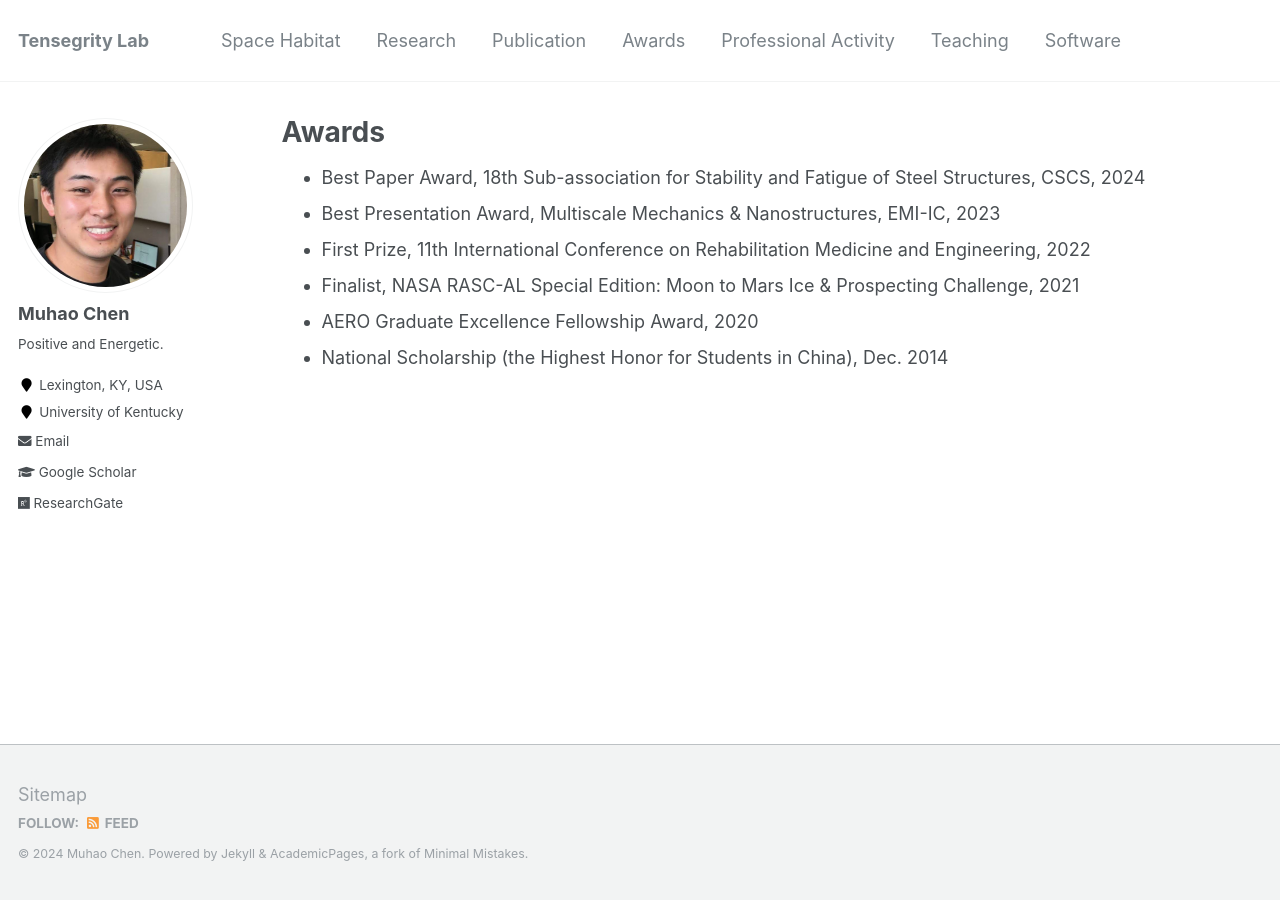
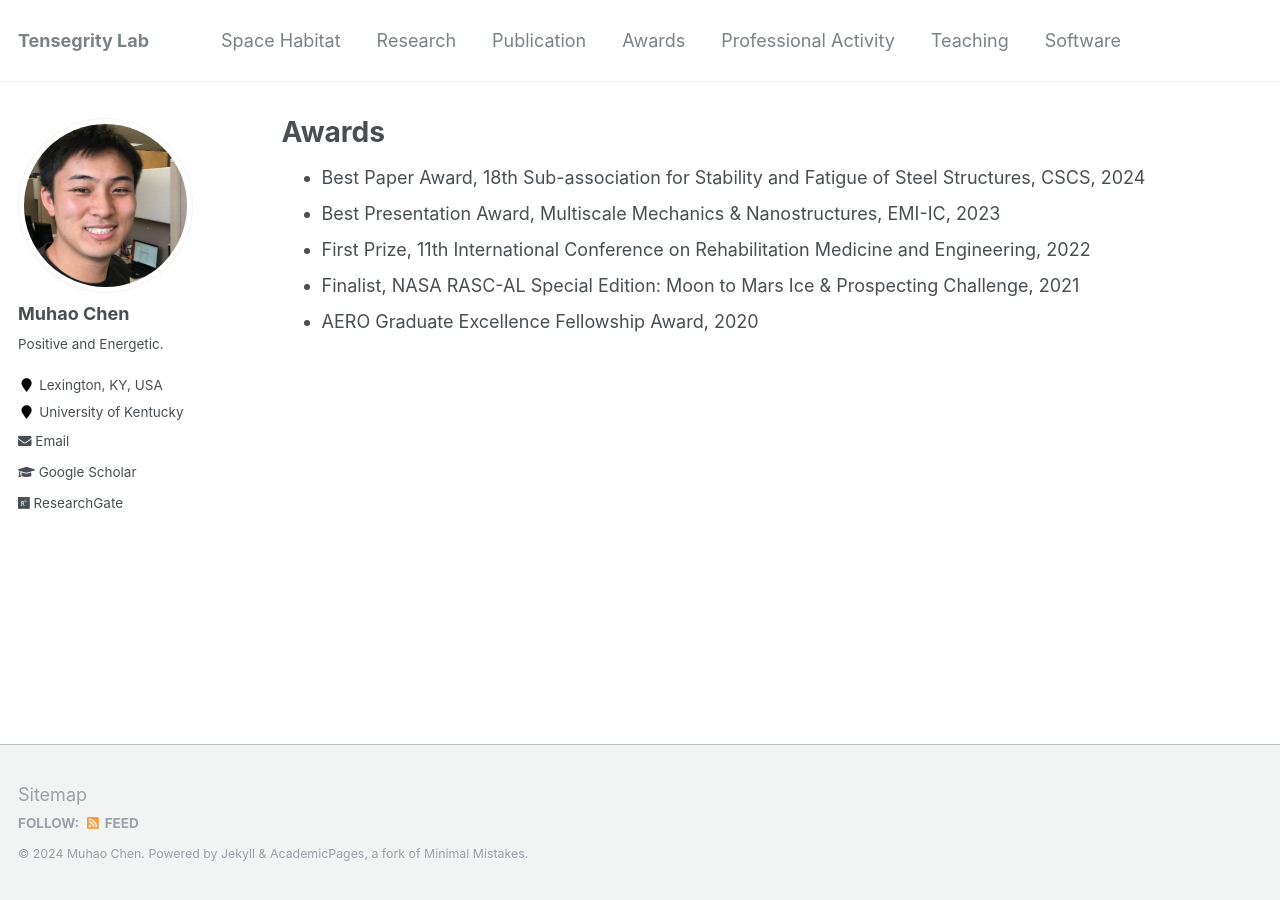
Before and after one commit to Muhao-Chen/muhao-chen.github.io, a Jekyll site: the page built from _pages/funding-and-awards.md, in a window 1280 px wide. Built offline with Jekyll 4.4.1, drawn with Linux system fonts in a browser that asks for light colours.

Commit message:
Update funding-and-awards.md

```diff
--- a/_pages/funding-and-awards.md
+++ b/_pages/funding-and-awards.md
@@ -14,7 +14,7 @@ author_profile: true
 * AERO Graduate Excellence Fellowship Award, 2020
 <!-- * AERO Travel Grant, Texas A&M University, College Station, 2018-2019 -->
 <!-- * First Prize, National Marine Vehicle Design Competition, Jul. 2015 -->
-* National Scholarship (the Highest Honor for Students in China), Dec. 2014
+<!-- * National Scholarship (the Highest Honor for Students in China), Dec. 2014 -->
 <!-- * The Unique National Special Prize, Sunbird Cup Yacht Design Contest, Dec. 2014 -->
 <!-- * First Prize, 6th National Contest on Energy Saving and Emission Reduction, Aug. 2013 -->
 <!-- * Second Prize, the National Virtual Instrument Contest, May 2013 -->
```
